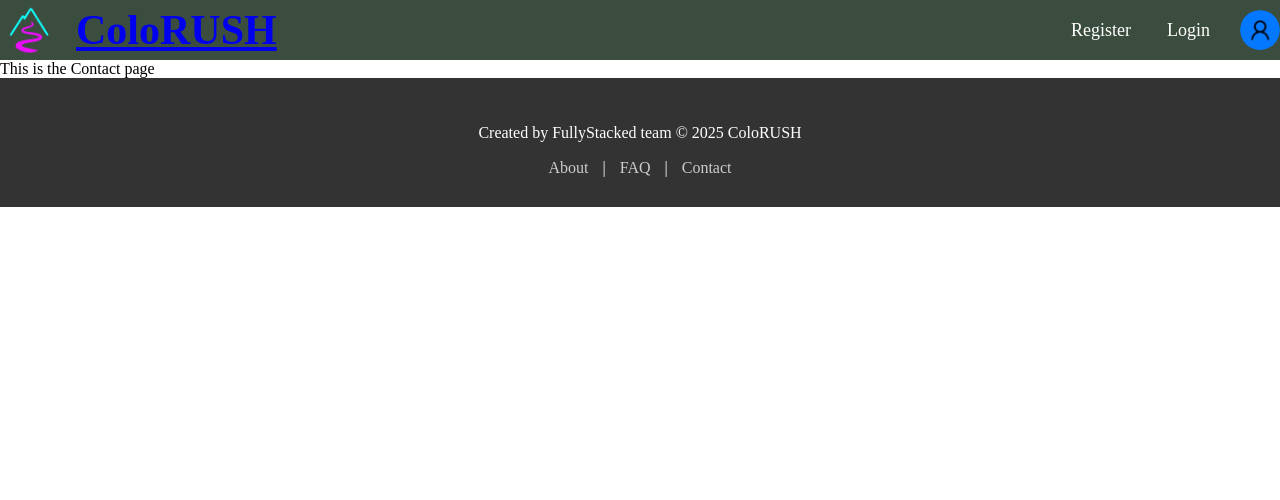
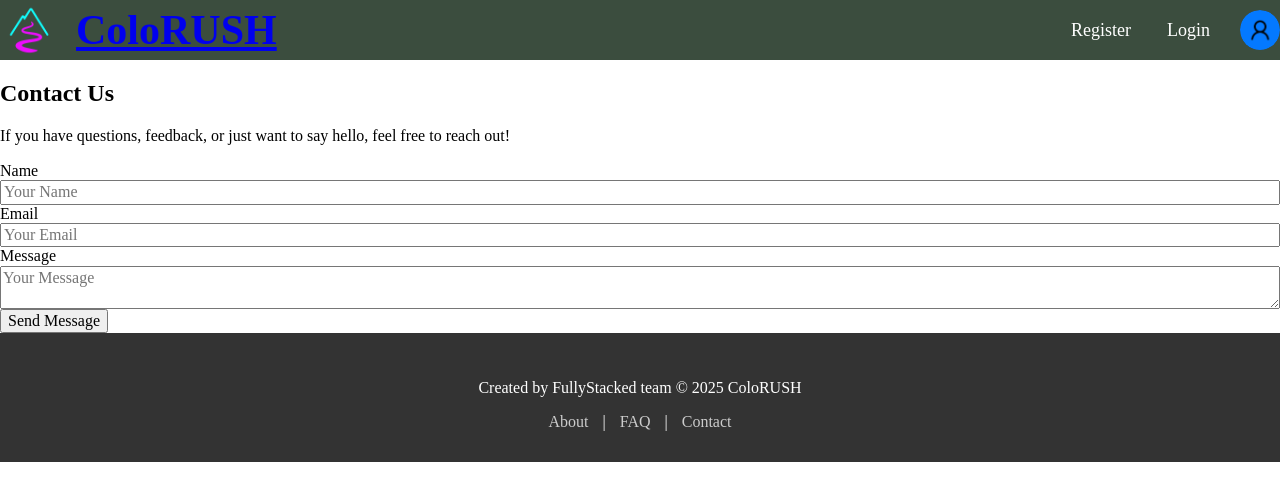
Before and after one commit to RyBCreates/July-code-jam, a React (Vite) app: page /#/contact in a window 1280 px wide. Shown: the top 500 px of the page. Built offline with nearby package versions, Linux system fonts and the light colour scheme.

Commit message:
Added Contact page html and did minimal styling

```diff
--- a/src/components/pages/Contact/Contact.css
+++ b/src/components/pages/Contact/Contact.css
@@ -0,0 +1,4 @@
+.contact__text-input {
+  display: flex;
+  flex-direction: column;
+}
--- a/src/components/pages/Contact/Contact.jsx
+++ b/src/components/pages/Contact/Contact.jsx
@@ -1,7 +1,52 @@
 import "./Contact.css";
 
 function Contact() {
-  return <div className="contact">This is the Contact page</div>;
+  return (
+    <section className="contact">
+      <h2>Contact Us</h2>
+      <p>
+        If you have questions, feedback, or just want to say hello, feel free to
+        reach out!
+      </p>
+      <form className="contact__form">
+        <div className="contact__text-input">
+          <label className="contact__label" htmlFor="name"></label>
+          Name
+          <input
+            id="name"
+            name="name"
+            type="text"
+            placeholder="Your Name"
+            required
+          />
+        </div>
+        <div className="contact__text-input">
+          <label className="contact__label" htmlFor="email"></label>
+          Email
+          <input
+            id="email"
+            name="email"
+            type="email"
+            placeholder="Your Email"
+            required
+          />
+        </div>
+        <div className="contact__text-input">
+          <label className="contact__label" htmlFor="message"></label>
+          Message
+          <textarea
+            id="message"
+            name="message"
+            placeholder="Your Message"
+            required
+          />
+        </div>
+        <button className="contact__submit-button" type="submit">
+          Send Message
+        </button>
+      </form>
+    </section>
+  );
 }
 
 export default Contact;
```
